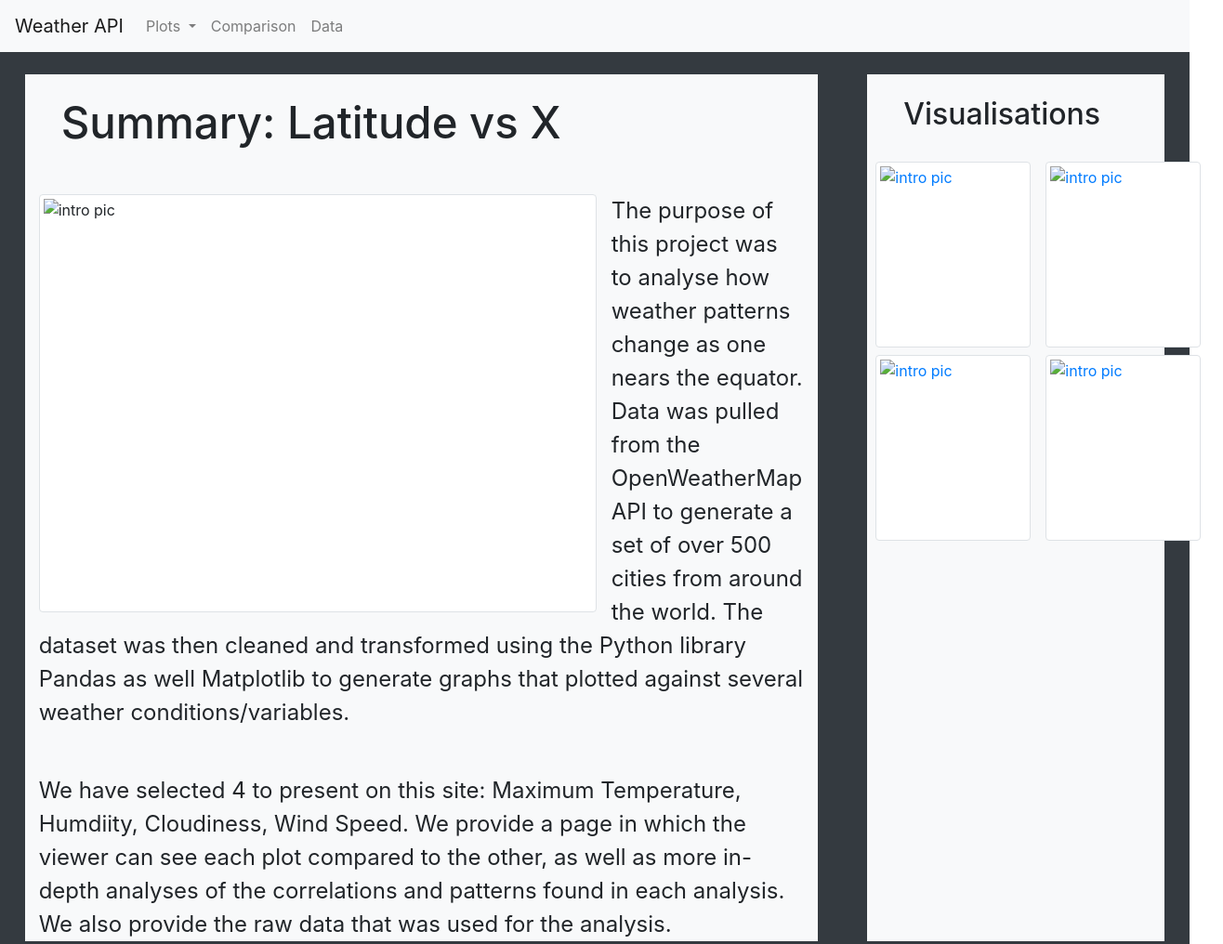
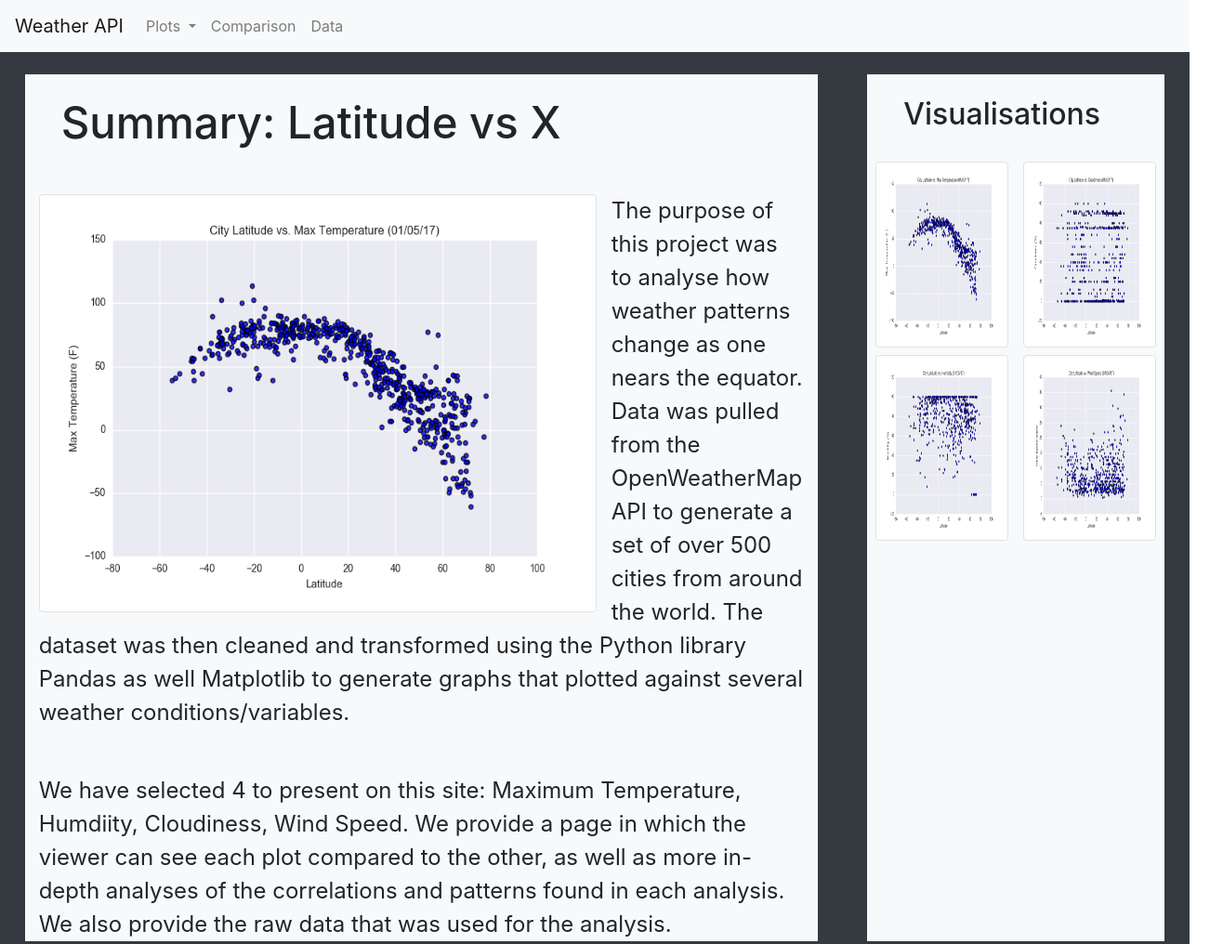
Before and after one commit to HamishCocks/Web-Design-Challenge, a plain HTML site: page index.html in a window 1280 px wide. Shown: the top 1016 px of the page at 93% size, 1316 px wide, since content can reach past the window. Drawn offline with nearby package versions, Linux system fonts and the light colour scheme.

Commit message:
Update index.html

```diff
--- a/index.html
+++ b/index.html
@@ -47,7 +47,7 @@
                         Summary: Latitude vs X
                     </h1>
                     <br>
-                    <div class="pull-left"><img src="Visualisations\img1.png" alt="intro pic" class="img-thumbnail float-left mr-3 mb-2" style="width:600px;height:450px;"/></div>
+                    <div class="pull-left"><img src="https://github.com/HamishCocks/Web-Design-Challenge/blob/main/WebVisualisations/Visualisations/img1.png" alt="intro pic" class="img-thumbnail float-left mr-3 mb-2" style="width:600px;height:450px;"/></div>
                     <div style = "font-size: x-large;">
                         The purpose of this project was to analyse how weather patterns change as one nears the equator. Data was pulled from the OpenWeatherMap API to generate a set of over 500 cities from around the world.
                         The dataset was then cleaned and transformed using the Python library Pandas as well Matplotlib to generate graphs that plotted against several weather conditions/variables.
@@ -70,11 +70,11 @@
                         <br>
                         <div class = "row">
                             <div class = "col-6 pl-4 pr-2 my-2">
-                                <a href="plot1.html"><img src="Visualisations\img1.png" alt="intro pic" class="img-thumbnail float-left mr-3 mb-2" style="width:350px;height:200px;"/></a>
-                                <a href="plot2.html"><img src="Visualisations\img2.png" alt="intro pic" class="img-thumbnail float-left mr-3 mb-2" style="width:350px;height:200px;"/></a></div>
+                                <a href="plot1.html"><img src="https://github.com/HamishCocks/Web-Design-Challenge/blob/main/WebVisualisations/Visualisations/img1.png" alt="intro pic" class="img-thumbnail float-left mr-3 mb-2" style="width:350px;height:200px;"/></a>
+                                <a href="plot2.html"><img src="https://github.com/HamishCocks/Web-Design-Challenge/blob/main/WebVisualisations/Visualisations/img2.png" alt="intro pic" class="img-thumbnail float-left mr-3 mb-2" style="width:350px;height:200px;"/></a></div>
                             <div class = "col-6 pl-2 pr-4 my-2">
-                                <a href="plot3.html"><img src="Visualisations\img3.png" alt="intro pic" class="img-thumbnail float-left mr-3 mb-2" style="width:350px;height:200px;"/></a>
-                                <a href="plot4.html"><img src="Visualisations\img4.png" alt="intro pic" class="img-thumbnail float-left mr-3 mb-2" style="width:350px;height:200px;"/></a></div>
+                                <a href="plot3.html"><img src="https://github.com/HamishCocks/Web-Design-Challenge/blob/main/WebVisualisations/Visualisations/img3.png" alt="intro pic" class="img-thumbnail float-left mr-3 mb-2" style="width:350px;height:200px;"/></a>
+                                <a href="plot4.html"><img src="https://github.com/HamishCocks/Web-Design-Challenge/blob/main/WebVisualisations/Visualisations/img4.png" alt="intro pic" class="img-thumbnail float-left mr-3 mb-2" style="width:350px;height:200px;"/></a></div>
                         </div>
                     </div>
                 </div>
```
